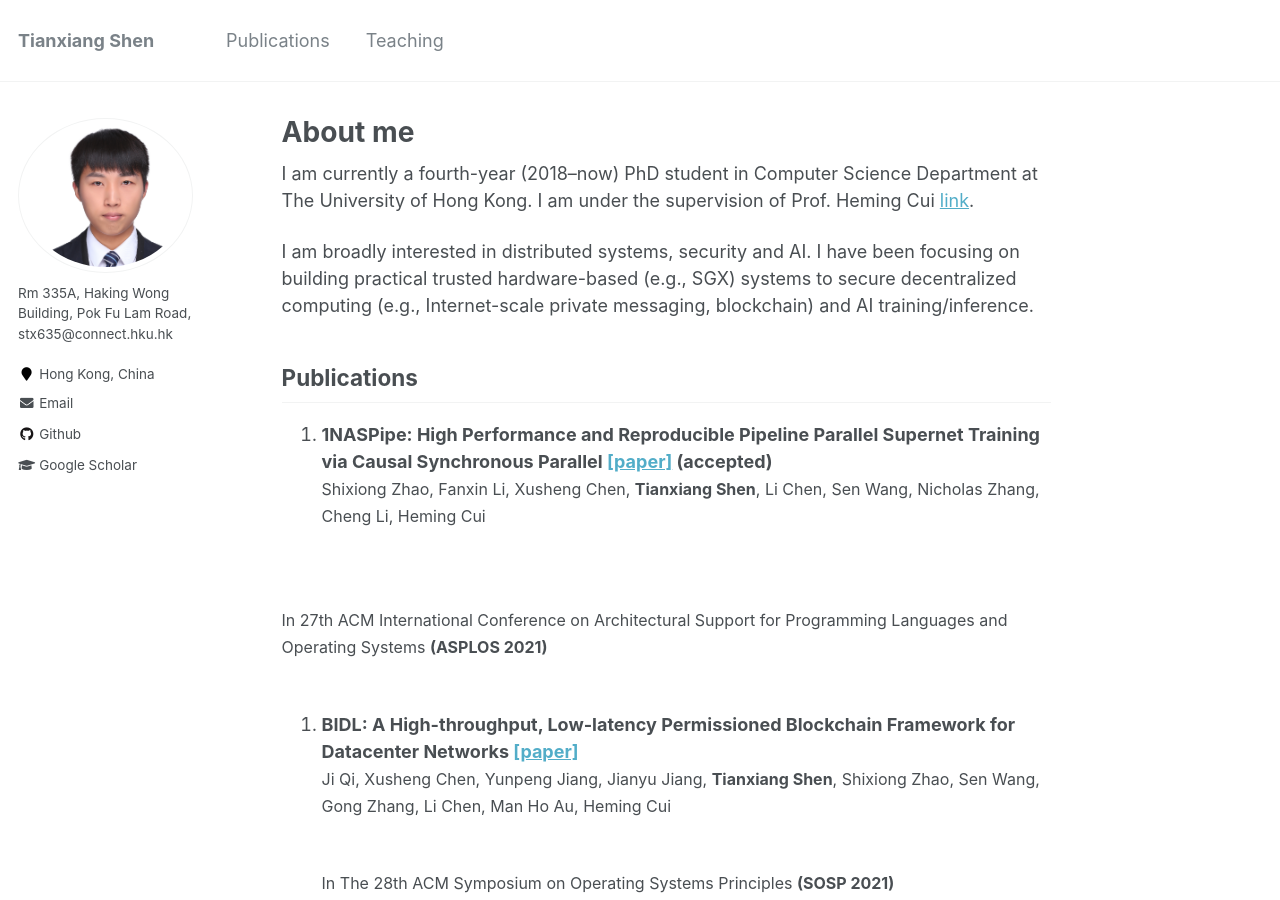
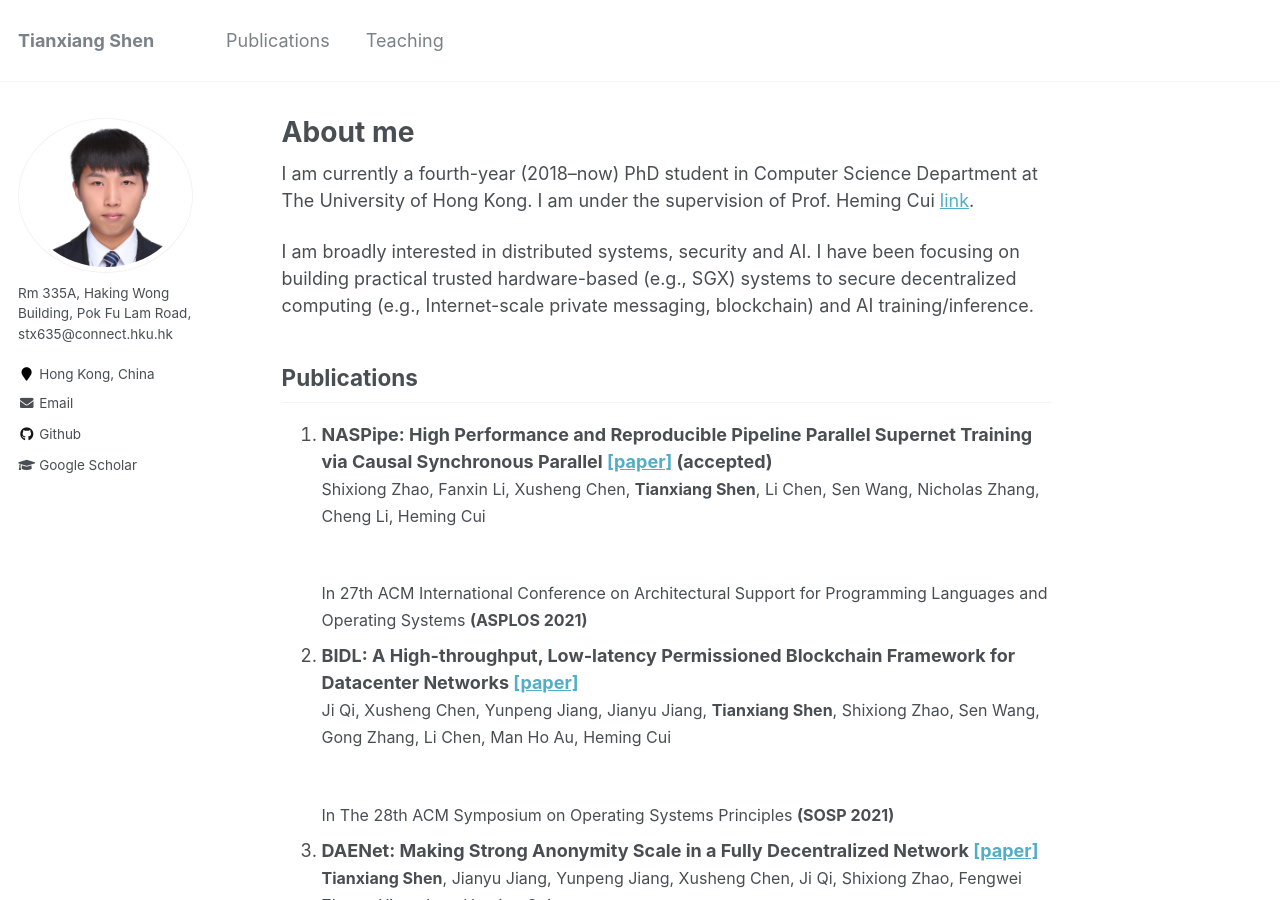
Before and after one commit to tianxiang999/tianxiang999.github.io, a Jekyll site: the page built from _pages/about.md, in a window 1280 px wide and 900 px high. Built offline with Jekyll 4.4.1, drawn with Linux system fonts in a browser that asks for light colours.

Commit message:
Update about.md

```diff
--- a/_pages/about.md
+++ b/_pages/about.md
@@ -17,14 +17,14 @@ private messaging, blockchain) and AI training/inference.
 
 Publications
 -----
-1. <strong>1NASPipe: High Performance and Reproducible Pipeline Parallel Supernet
+1. <strong>NASPipe: High Performance and Reproducible Pipeline Parallel Supernet
    Training via Causal Synchronous Parallel [[paper]]() (accepted)</strong>
   <br>
    <font size="3">Shixiong Zhao, Fanxin Li, Xusheng Chen, <strong>Tianxiang
    Shen</strong>, Li Chen, Sen Wang, Nicholas Zhang, Cheng Li, Heming
-   Cui</font><br/>
+   Cui</font>
   <br>
-  <font size="3">In 27th ACM International Conference on Architectural Support for Programming Languages and Operating Systems <strong>(ASPLOS 2021)</strong> </font><br/>
+   <font size="3">In 27th ACM International Conference on Architectural Support for Programming Languages and Operating Systems <strong>(ASPLOS 2021)</strong> </font>
 
 2. <strong>BIDL: A High-throughput, Low-latency Permissioned Blockchain
   Framework for Datacenter Networks [[paper]]()</strong>
```
